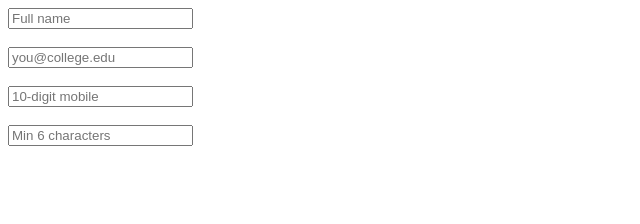
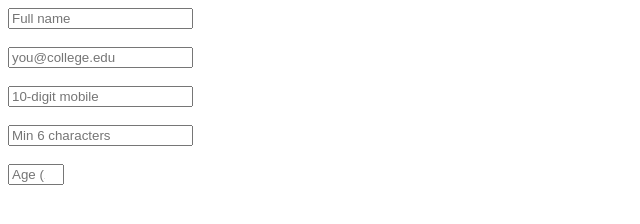
Before and after one commit to naseemahmedwd0921/wdw_0921, a plain HTML site: page ASSIGNMENT-17/index.html in a window 1280 px wide. Shown: the full height of the page, 0-640 px from the left. Drawn offline with Linux system fonts and the light colour scheme.

Commit message:
intial assignment-17

```diff
--- a/ASSIGNMENT-17/index.html
+++ b/ASSIGNMENT-17/index.html
@@ -19,6 +19,9 @@
        <input type="password" name="password" placeholder="Min 6 characters" minlength="6" required>
         <br><br>
 
+        <input type="number" name="age" placeholder="Age (17-30)" min="17" max="30" required>
+        <br><br>
+
 
     </form>
 
```
